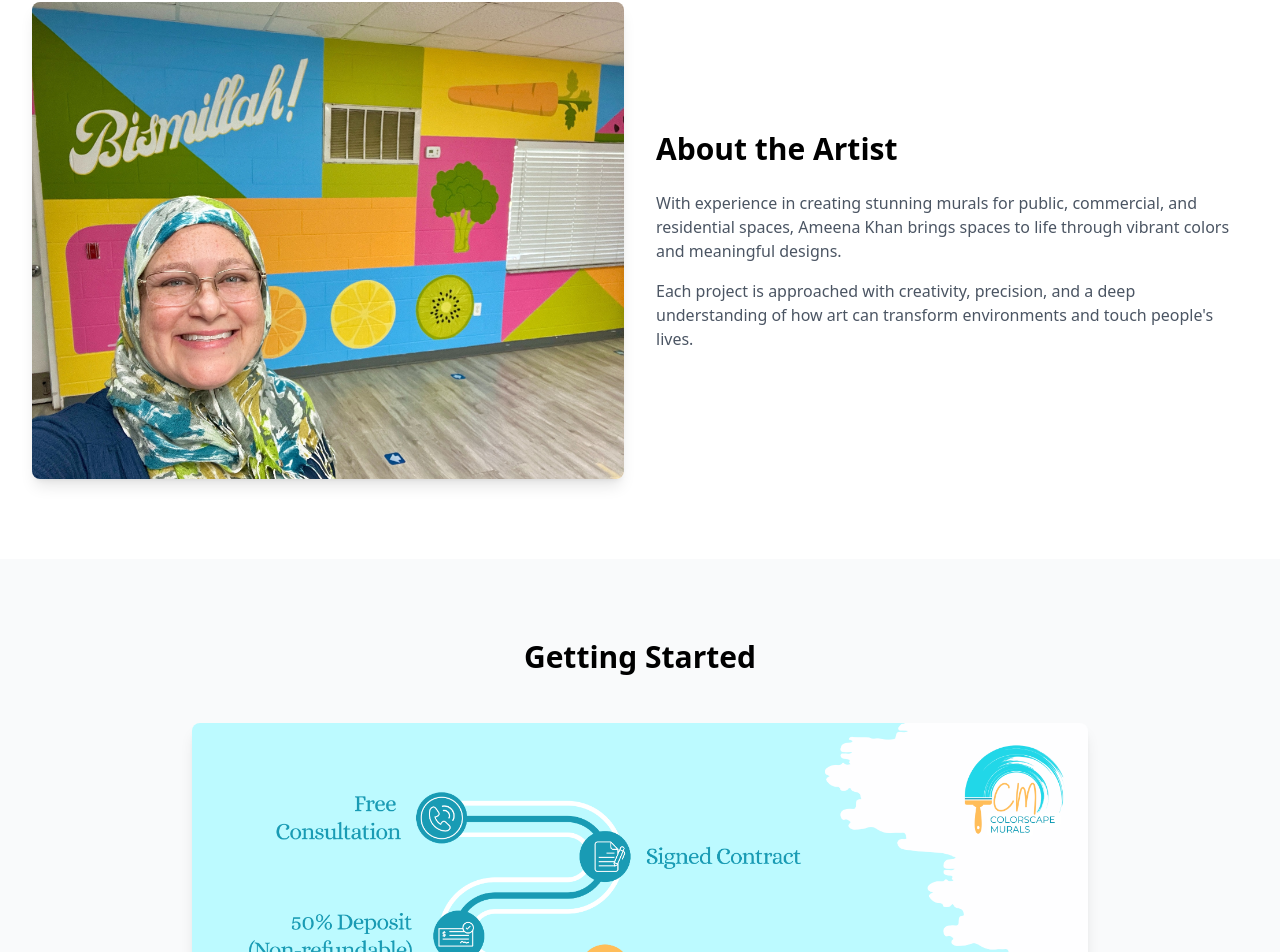
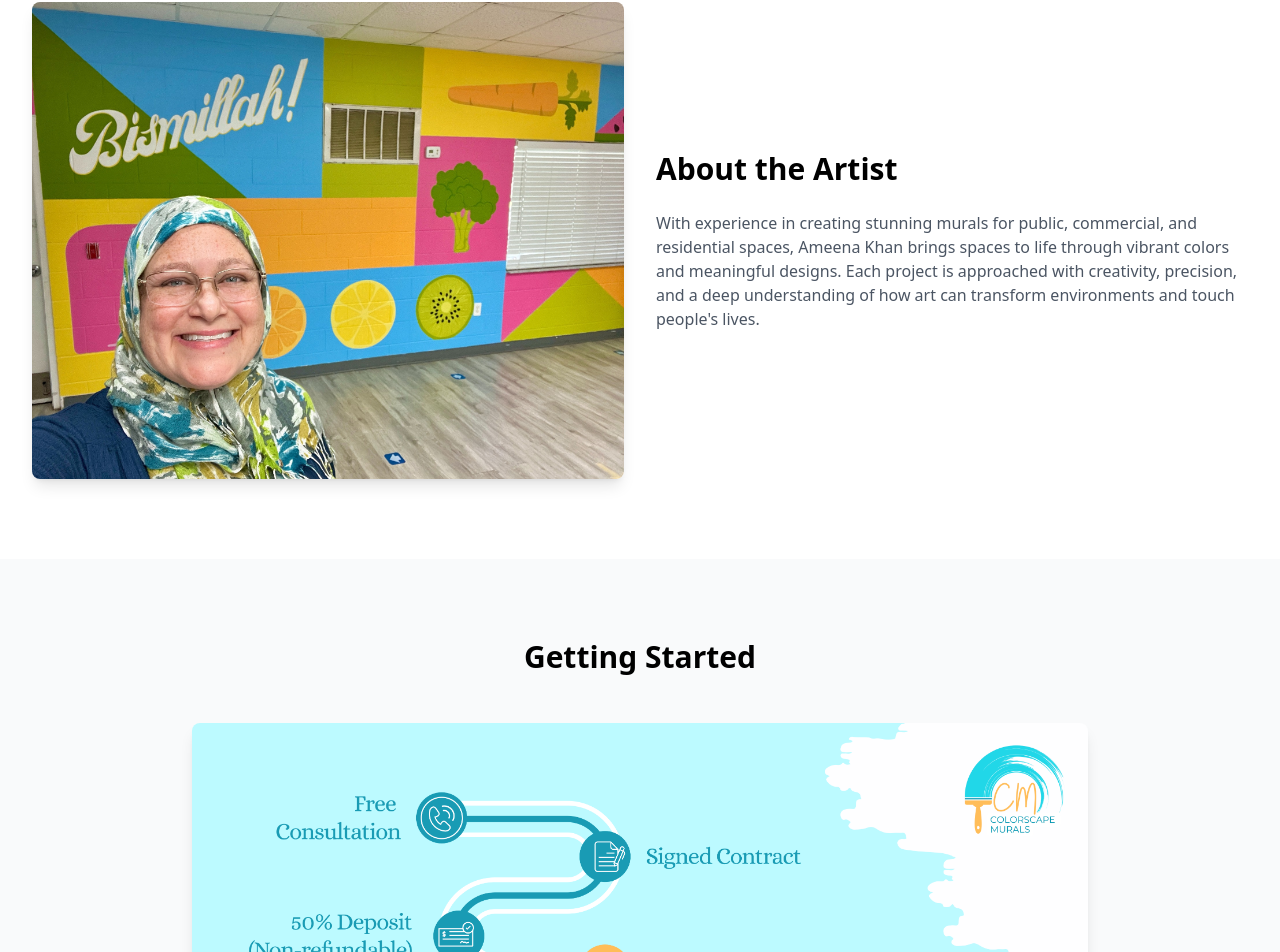
Before and after one commit to heyahmedsherif/colorscape-murals, a React (Vite) app: page / in a window 1280 px wide. Shown: the part 1454-2406 px from the top of the page. Built offline with nearby package versions, Linux system fonts and the light colour scheme.

Commit message:
Combine About the Artist paragraphs

```diff
--- a/src/App.tsx
+++ b/src/App.tsx
@@ -154,11 +154,8 @@ function App() {
             </div>
             <div className="lg:w-1/2 mt-8 lg:mt-0">
               <h2 className="text-3xl font-bold mb-6">About the Artist</h2>
-              <p className="text-gray-600 mb-4">
-                With experience in creating stunning murals for public, commercial, and residential spaces, Ameena Khan brings spaces to life through vibrant colors and meaningful designs.
-              </p>
               <p className="text-gray-600">
-                Each project is approached with creativity, precision, and a deep understanding of how art can transform environments and touch people's lives.
+                With experience in creating stunning murals for public, commercial, and residential spaces, Ameena Khan brings spaces to life through vibrant colors and meaningful designs. Each project is approached with creativity, precision, and a deep understanding of how art can transform environments and touch people's lives.
               </p>
             </div>
           </div>
```
